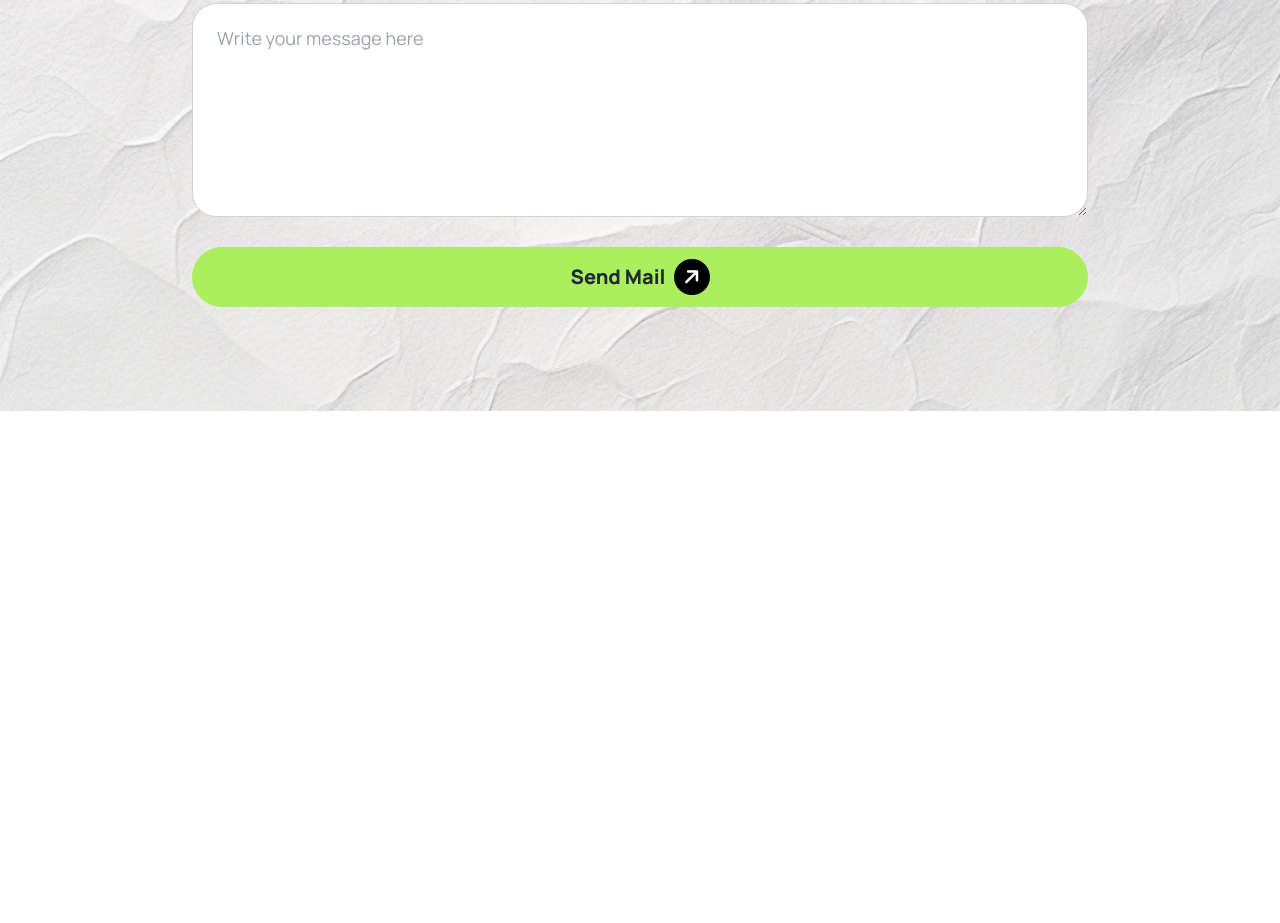
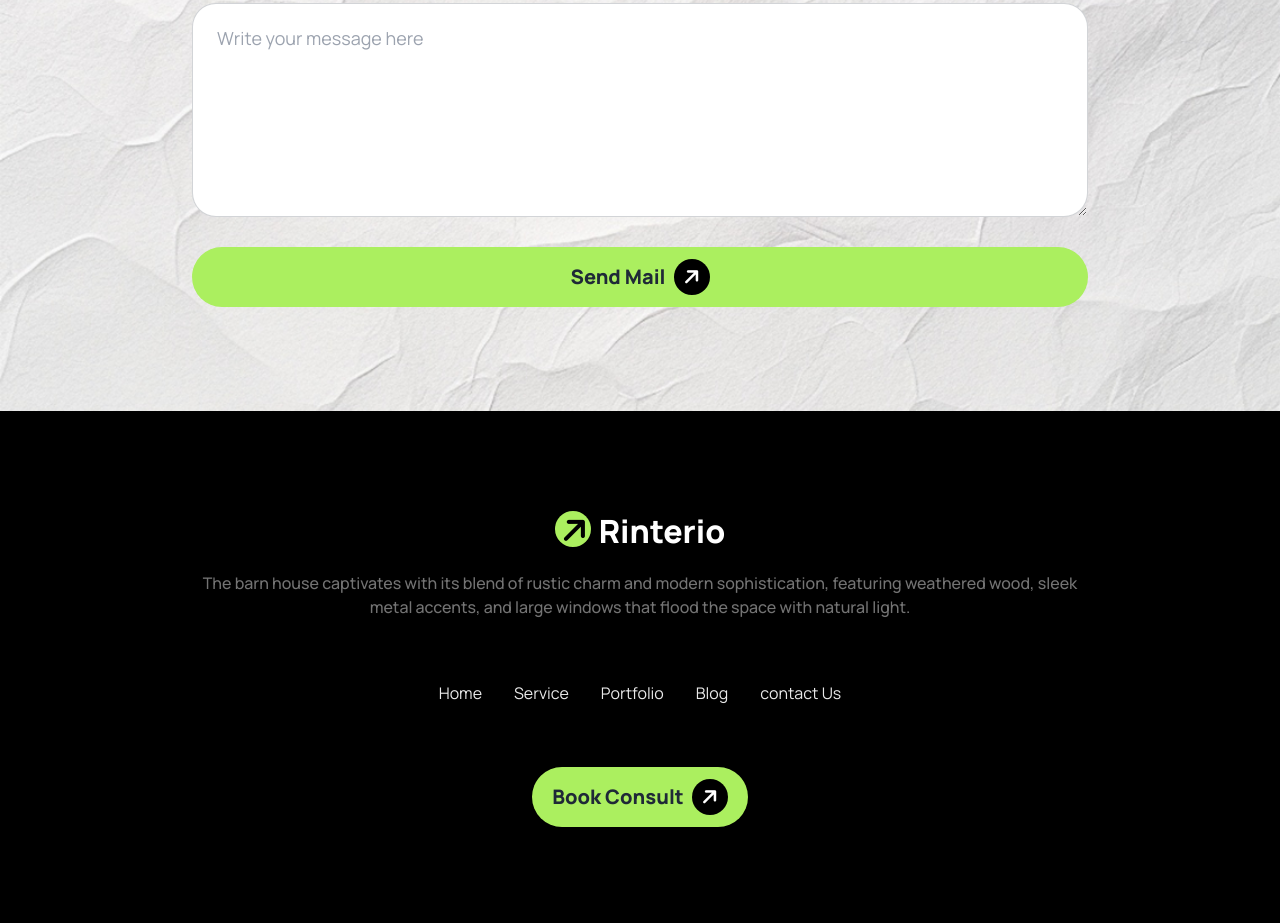
Before and after one commit to FaysalMiah55/rinterio-house-ass3, a plain HTML site: page index.html in a window 1280 px wide. Shown: the part 4555-5478 px from the top of the page. Before the commit the page ends 4966 px from the top, so only its background shows below. Drawn offline with nearby package versions, Linux system fonts and the light colour scheme.

Commit message:
footer and complete

```diff
--- a/index.html
+++ b/index.html
@@ -367,6 +367,23 @@
                 </form>
             </div>
         </section>
+        <!-- end footer -->
+        <section class="bg-black">
+            <div>
+                <div class="text-center p-24">
+                    <a href="" class="text-[32px] text-white font-extrabold"><i class="fa-solid fa-arrow-right w-9 h-9 p-1 text-black rounded-full bg-primary-bg -rotate-45 mr-2"></i>Rinterio</a>
+                    <p class="text-[16px] text-third font-medium lg:px-24 mt-4">The barn house captivates with its blend of rustic charm and modern sophistication, featuring weathered wood, sleek metal accents, and large windows that flood the space with natural light.</p>
+                    <ul class="menu menu-horizontal px-1 text-[16px] text-five my-12 flex flex-col justify-center md:flex-row items-center">
+                        <li><a>Home</a></li>
+                        <li><a>Service</a></li>
+                        <li><a>Portfolio</a></li>
+                        <li><a>Blog</a></li>
+                        <li><a>contact Us</a></li>
+                    </ul>
+                    <button class="text-xl font-extrabold bg-primary-bg rounded-full px-5 py-3 mx-auto">Book Consult<i class="fa-solid fa-arrow-right w-9 h-9 p-2 rounded-full bg-black text-white -rotate-45 ml-2"></i></button>
+                </div>
+            </div>
+        </section>
     </footer>
 </body>
 </html>
```
